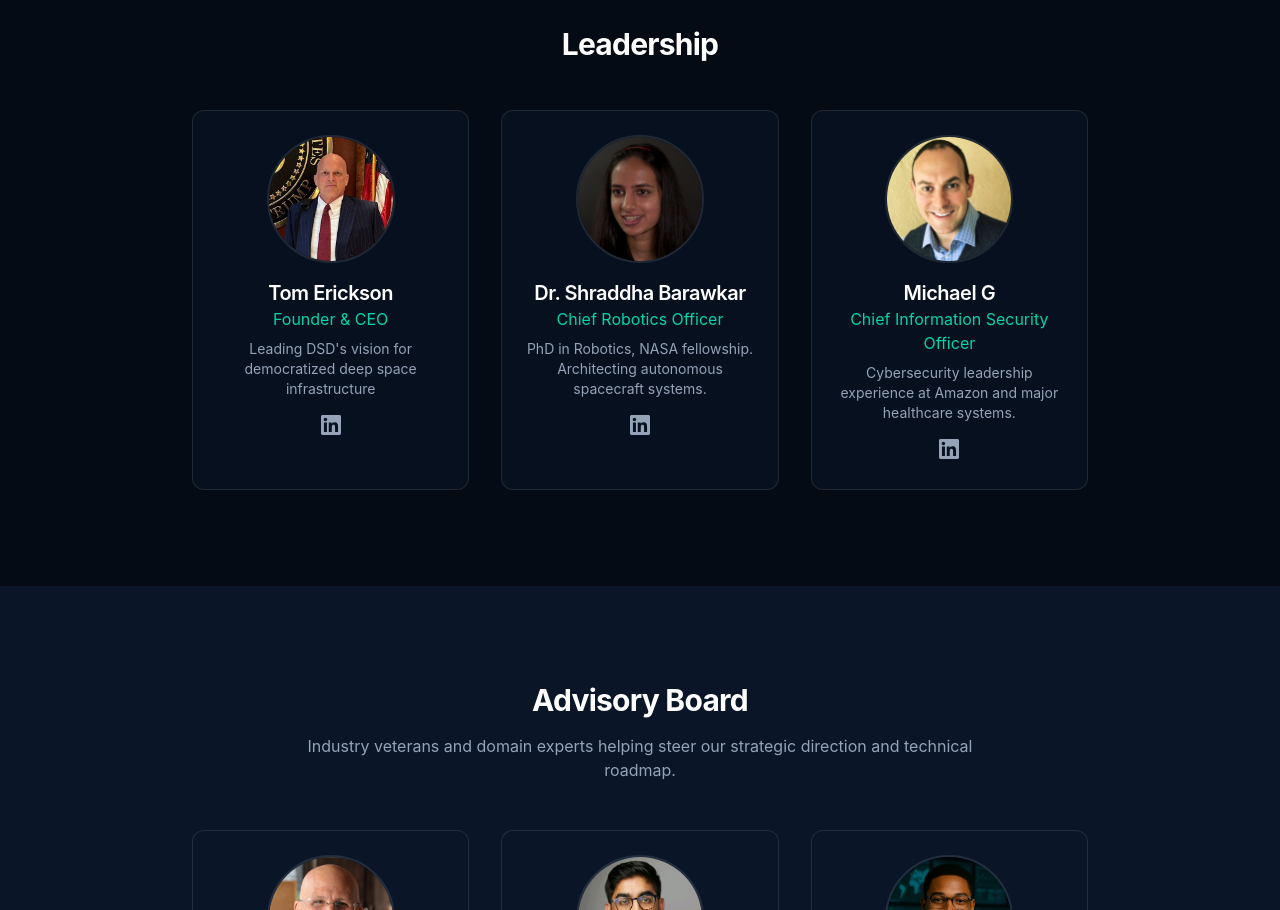
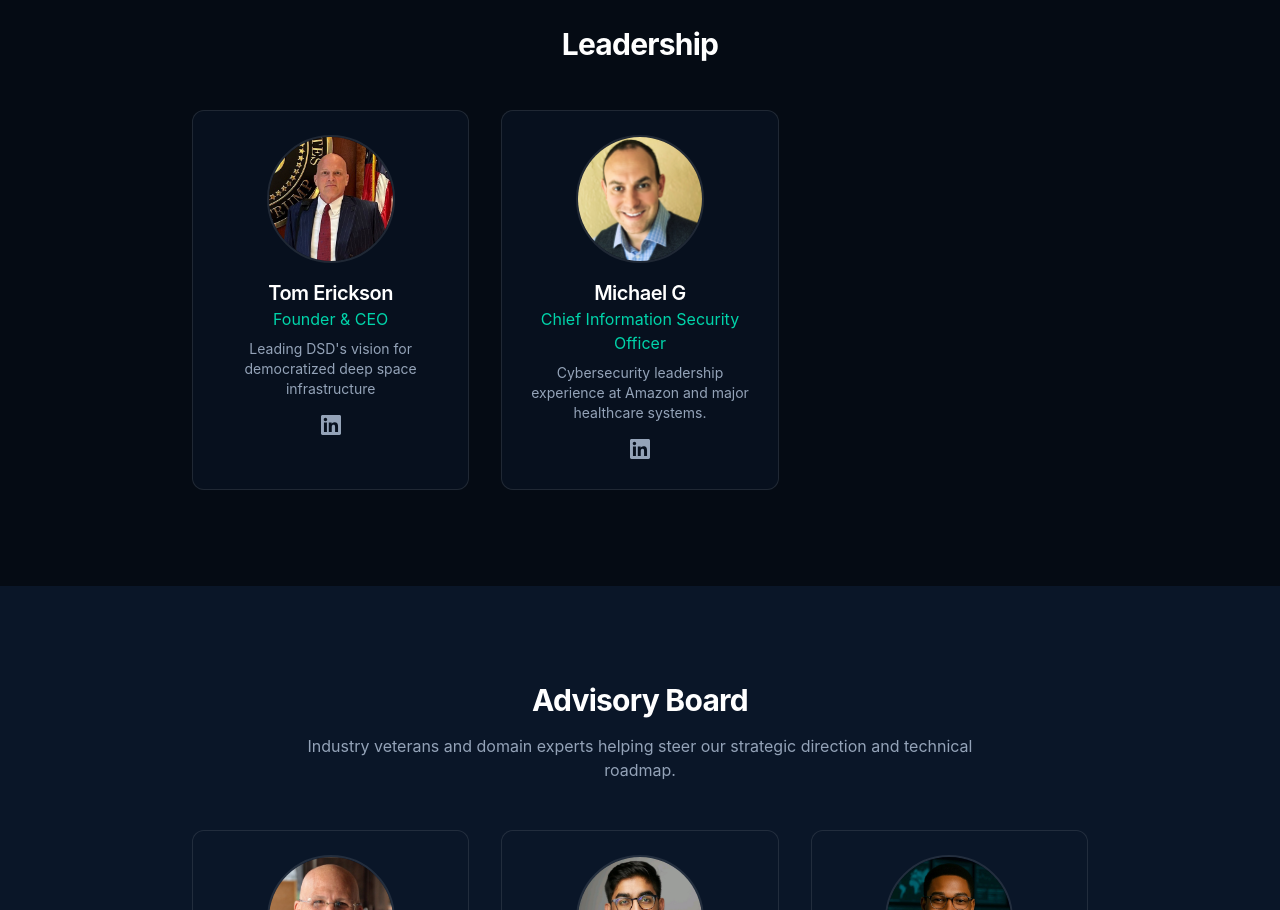
Before and after one commit to tommytoyou/deep-space-dynamics, a React (Create React App) app: page /about in a window 1280 px wide. Shown: the part 1100-2010 px from the top of the page. Built offline with nearby package versions, Linux system fonts and the light colour scheme; the HTML template or start-up script is replaced by a standard one.

Commit message:
Remove Shraddha from team page

```diff
--- a/src/pages/About.jsx
+++ b/src/pages/About.jsx
@@ -67,13 +67,6 @@ const About = () => {
       title: 'Founder & CEO',
       brief: "Leading DSD's vision for democratized deep space infrastructure",
       linkedin: 'https://www.linkedin.com/in/iamtomerickson/',
-    },
-    {
-      image: '/images/team/shraddha.png',
-      name: 'Dr. Shraddha Barawkar',
-      title: 'Chief Robotics Officer',
-      brief: 'PhD in Robotics, NASA fellowship. Architecting autonomous spacecraft systems.',
-      linkedin: 'https://www.linkedin.com/in/shraddha-barawkar/',
     },
     {
       image: '/images/team/michael.jpeg',
```
